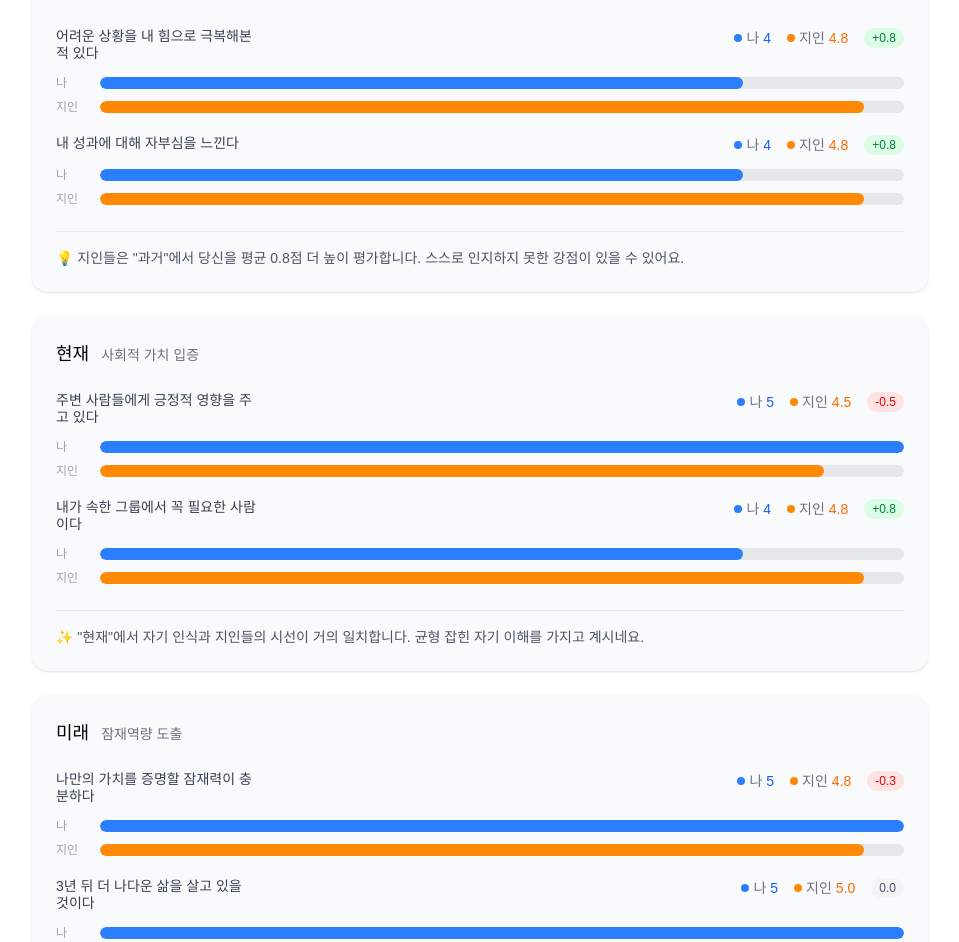
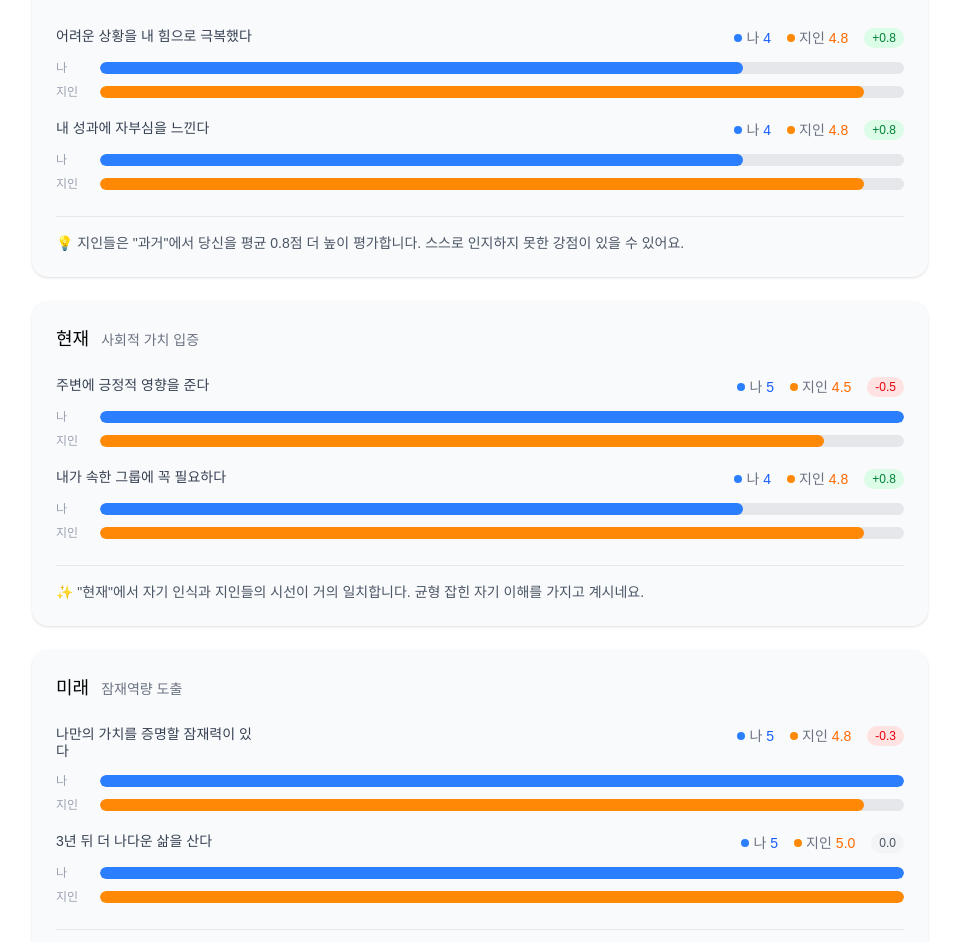
Before and after one commit to Lennoner/self-narrative, a Next.js app: page /demo in a window 1280 px wide. Shown: the part 950-1892 px from the top of the page, without its empty margins (160-1119 px from the left). Built offline with nearby package versions, Linux system fonts and the light colour scheme.

Commit message:
fix: 라벨 문장 한 줄로 짧게 수정

```diff
--- a/src/components/GapChart.tsx
+++ b/src/components/GapChart.tsx
@@ -6,14 +6,14 @@ interface GapChartProps {
     gaps: GapData[];
 }
 
-// 라벨을 원문 축약 질문으로 매핑
+// 라벨을 짧은 질문으로 매핑
 const labelToQuestion: Record<string, string> = {
-    '극복력': '어려운 상황을 내 힘으로 극복해본 적 있다',
-    '자부심': '내 성과에 대해 자부심을 느낀다',
-    '영향력': '주변 사람들에게 긍정적 영향을 주고 있다',
-    '필요성': '내가 속한 그룹에서 꼭 필요한 사람이다',
-    '잠재력': '나만의 가치를 증명할 잠재력이 충분하다',
-    '성장기대': '3년 뒤 더 나다운 삶을 살고 있을 것이다',
+    '극복력': '어려운 상황을 내 힘으로 극복했다',
+    '자부심': '내 성과에 자부심을 느낀다',
+    '영향력': '주변에 긍정적 영향을 준다',
+    '필요성': '내가 속한 그룹에 꼭 필요하다',
+    '잠재력': '나만의 가치를 증명할 잠재력이 있다',
+    '성장기대': '3년 뒤 더 나다운 삶을 산다',
 };
 
 export default function GapChart({ gaps }: GapChartProps) {
```
